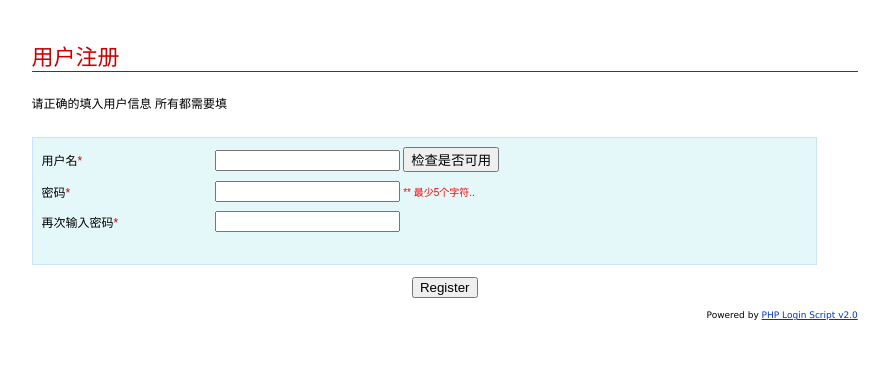
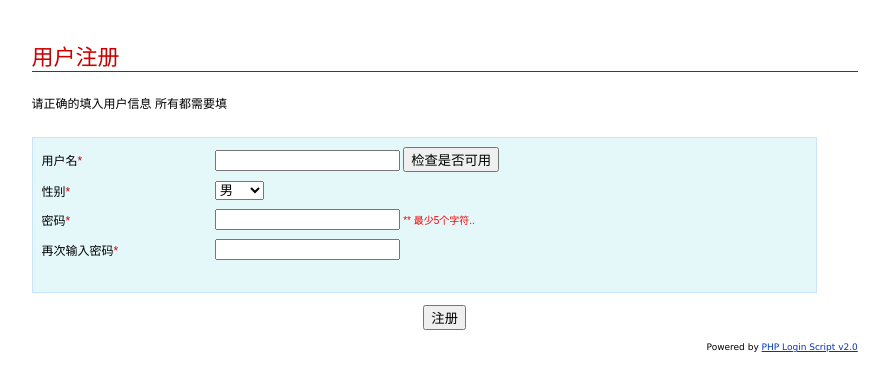
Before and after one commit to kopwei/homeworkyun, a PHP site: page /register.php in a window 1280 px wide. Shown: the top 391 px of the page, without its empty margins (177-1066 px from the left). Run offline with PHP 8.4, Linux system fonts and the light colour scheme; data that the repository does not hold is empty.

Commit message:
Slightly change

```diff
--- a/register.php
+++ b/register.php
@@ -18,7 +18,7 @@ include 'dbc.php';
 
 $err = array();
 
-if($_POST['doRegister'] == 'Register')
+if($_POST['doRegister'] == '注册')
 {
 /******************* Filtering/Sanitizing Input *****************************
 This code filters harmful script code and escapes data of all POST data
@@ -156,6 +156,13 @@ mysql_query("update users set md5_id='$md5_id' where id='$user_id'");
             </td>
           </tr>
           <tr>
+            <td>性别<font color="#CC0000">*</font></span></td>
+            <td><select name="性别" class="required" id="select8">
+                <option value="男" selected>男</option>
+                <option value="女">女</option>
+                <option value="未知">未知</option>
+            </td>
+          <tr>
             <td>密码<span class="required"><font color="#CC0000">*</font></span>
             </td>
             <td><input name="pwd" type="password" class="required password" minlength="5" id="pwd">
@@ -171,7 +178,7 @@ mysql_query("update users set md5_id='$md5_id' where id='$user_id'");
           </tr>
         </table>
         <p align="center">
-          <input name="doRegister" type="submit" id="doRegister" value="Register">
+          <input name="doRegister" type="submit" id="doRegister" value="注册">
         </p>
       </form>
       <p align="right"><span style="font: normal 9px verdana">Powered by <a href="http://php-login-script.com">PHP
--- a/result.php
+++ b/result.php
@@ -2,7 +2,7 @@
 ?>
 <html>
 <head>
-<title>用户登录</title>
+<title>调查结果</title>
 <meta http-equiv="Content-Type"
 	content="text/html; charset=utf8>
 
@@ -11,6 +11,9 @@
 
 <body>
 	<?php
+	 	require_once 'dbc.php'
+	 	$query_rs = mysql_query("SELECT * from questions");
+
 
 	?>
 </body>
--- /dev/null
+++ b/survey_create.php
@@ -0,0 +1,3 @@
+<?php
+
+?>
```
Also changed, not shown: dbsql.sql (+6 -4 lines), login.php (+2 -7 lines).
